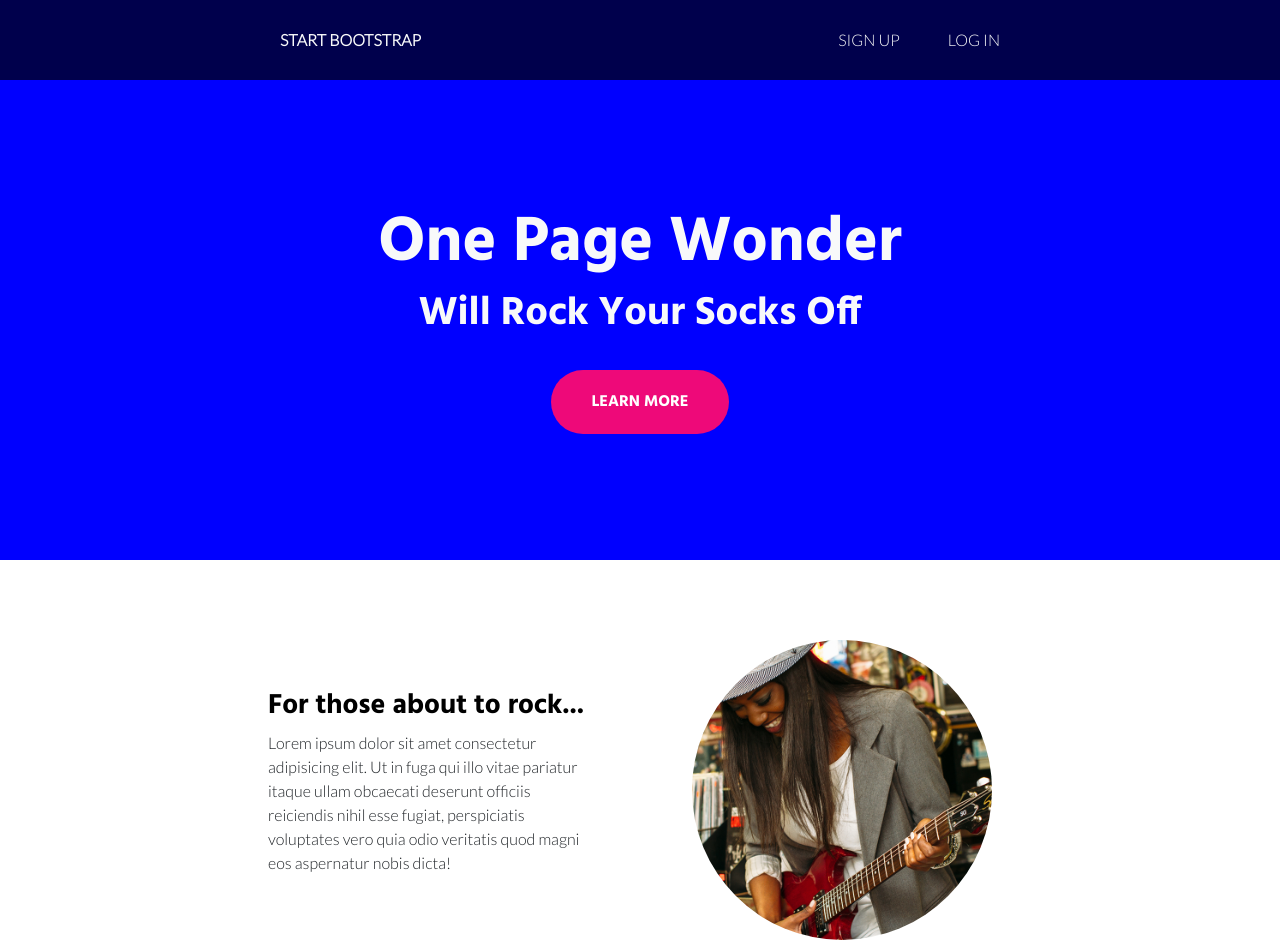
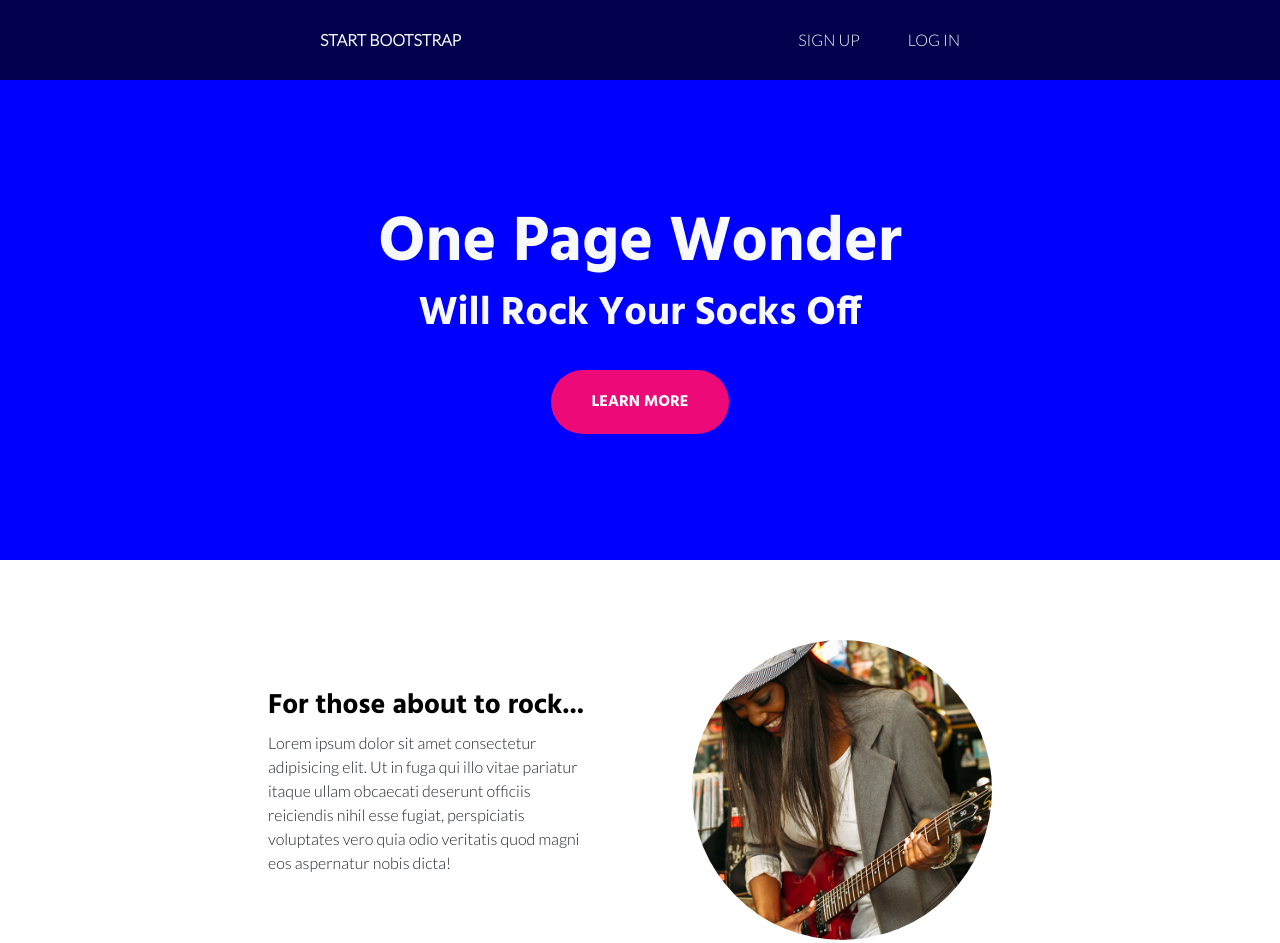
Before and after one commit to shuupsy/CodingS_Bootstrap-Rock, a website: page index.html in a window 1280 px wide. Shown: the top 943 px of the page. Drawn offline with Linux system fonts and the light colour scheme.

Commit message:
Header, modif grid en flex

```diff
--- a/index.html
+++ b/index.html
@@ -12,9 +12,9 @@
 </head>
 
 <body>
-    <header class="bg text-light row align-items-center">
-        <div class="logo fw-bold col">START BOOTSTRAP</div>
-        <div class="menu col">
+    <header class="bg text-light d-flex justify-content-between align-items-center">
+        <div class="logo fw-bold">START BOOTSTRAP</div>
+        <div class="menu">
             <ul class="d-flex justify-content-end m-0">
                 <li class="pe-5">SIGN UP</li>
                 <li>LOG IN</li>
--- a/public/sass/_general.sass
+++ b/public/sass/_general.sass
@@ -6,7 +6,7 @@ body
 header
         background-color: $bg-hdr
         height: 10vh
-        padding: 0 35vh
+        padding: 0 40vh
 
 main
     .bgblue
```
Also changed, not shown: public/css/style.css.
